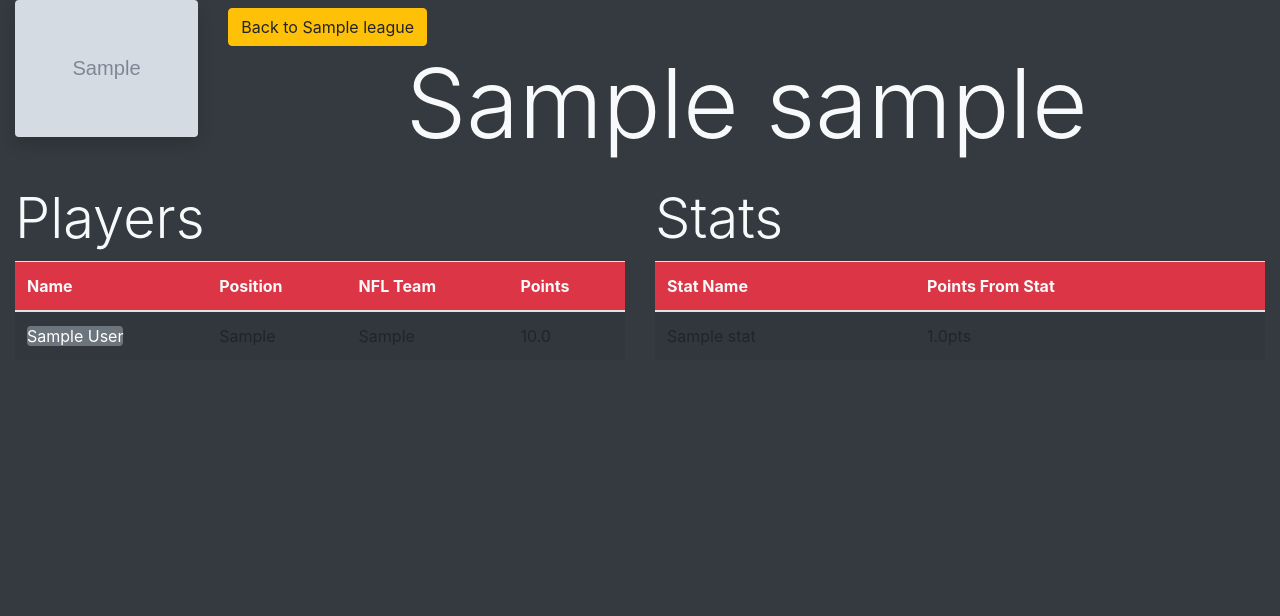
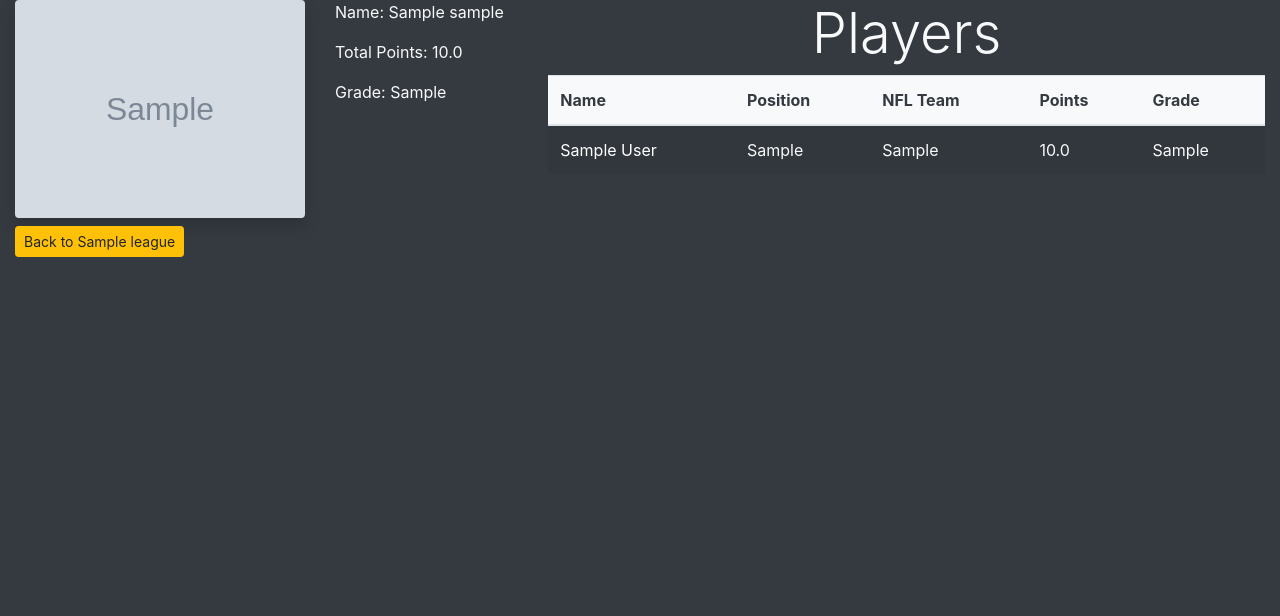
Before and after one commit to leshawn-rice/ffl-trade-tips, a Flask app: page /teams/1 in a window 1280 px wide. Shown: the part 30-646 px from the top of the page. Run offline with Flask 2, Linux system fonts and the light colour scheme; the visitor is signed in with stand-in values (Sample User, id 1); tables that the repository leaves empty hold one stand-in row (values such as "Sample post"); grey boxes marked "Sample" are stand-in pictures; some libraries are stand-ins or nearby versions.

Commit message:
Added team grade, changed team page

```diff
--- a/app/templates/team.html
+++ b/app/templates/team.html
@@ -6,56 +6,36 @@
 {% block content %}
 
 <div class="row">
-    <div class="col-12 col-md-2 d-flex justify-content-center">
-        <img class="img-fluid shadow mb-5 rounded" src="{{team.logo_url}}" alt="{{team.team_name}} logo" width=200
-            height=200>
+    <div class="col-12 col-md-3">
+        <img class="img-fluid shadow rounded mb-0 mr-0" src="{{team.logo_url}}" alt="{{team.team_name}} logo" width=350>
+        <a class="btn btn-warning mt-2 btn-sm" href="/leagues/{{team.league.id}}">Back to {{team.league.name}}</a>
     </div>
-    <div class="col-10">
-        <a class="btn btn-warning mt-2" href="/leagues/{{team.league.id}}">Back to {{team.league.name}}</a>
-        <h1 class="display-1 text-center">{{team.team_name}}</h1>
+    <div class="col-12 col-md-2">
+        <p>Name: {{team.team_name}}</p>
+        <p>Total Points: {{team.points}}</p>
+        <p>Grade: {{team.grade}}</p>
     </div>
-</div>
-<div class="row">
-    <div class="col-12 col-md-6">
-        <h2 class="display-4">Players</h2>
+    <div class="col-12 col-md-7">
+        <h2 class="display-4 text-center">Players</h2>
         <table class="table table-striped">
-            <thead class="bg-danger text-light">
+            <thead class="bg-light text-dark">
                 <tr>
                     <th>Name</th>
                     <th>Position</th>
                     <th>NFL Team</th>
                     <th>Points</th>
+                    <th>Grade</th>
                 </tr>
             </thead>
-            <tbody>
+            <tbody class="text-light">
                 {% for player in team.players %}
                 <tr>
-                    <td><a class="bg-secondary rounded" href="/players/{{player.id}}">{{player.full_name}}</a></td>
+                    <td><a href="/players/{{player.id}}">{{player.full_name}}</a></td>
                     <td>{{player.position}}</td>
                     <td>{{player.pro_team}}</td>
                     <td>{{player.points}}</td>
+                    <td>{{player.grade}}</td>
                 </tr>
-                {% endfor %}
-            </tbody>
-        </table>
-    </div>
-    <div class="col-12 col-md-6">
-        <h2 class="display-4">Stats</h2>
-        <table class="table table-striped">
-            <thead class="bg-danger text-light">
-                <tr>
-                    <th>Stat Name</th>
-                    <th>Points From Stat</th>
-                </tr>
-            </thead>
-            <tbody>
-                {% for stat in team.stats %}
-                {% if stat.stat_value != 0 %}
-                <tr>
-                    <td>{{stat.stat_name}}</td>
-                    <td>{{stat.stat_value}}pts</td>
-                </tr>
-                {% endif %}
                 {% endfor %}
             </tbody>
         </table>
--- a/espn/classes/grade_class.py
+++ b/espn/classes/grade_class.py
@@ -46,10 +46,6 @@ class GradeCalculator:
     def get_score(self, player):
         stats = player.stats
         total = 0
-
-        # for stat in self.stat_scores.keys():
-        #     total = self.adjust_score_total(player_stats=stats,
-        #                                     current_stat=stat, current_total=total)
 
         total += player.points * self.weight
 
--- a/espn/classes/model_handler_classes.py
+++ b/espn/classes/model_handler_classes.py
@@ -138,8 +138,11 @@ class PlayerModelHandler(ModelHandlerBase):
             if stat.stat_name in self.instance.stats.keys():
                 stat.stat_value = self.instance.stats[stat.stat_name]
 
+        db.session.commit()
+        print(stat_names)
         for stat, val in self.instance.stats.items():
             if stat not in stat_names:
+                print(stat)
                 new_stat = PlayerStatModel(
                     player_id=player_id, league_id=self.instance.league_id, stat_name=stat, stat_value=val)
                 db.session.add(new_stat)
--- a/espn/models.py
+++ b/espn/models.py
@@ -71,6 +71,7 @@ class TeamModel(db.Model):
     record = db.Column(db.Text)
     waiver_position = db.Column(db.Integer)
     points = db.Column(db.Float)
+    grade = db.Column(db.Text)
 
     players = db.relationship(
         'PlayerModel', backref='team', cascade='all, delete')
```
Also changed, not shown: app/templates/player.html (+4 -3 lines), espn/classes/espn_classes.py (+26 -0 lines).
